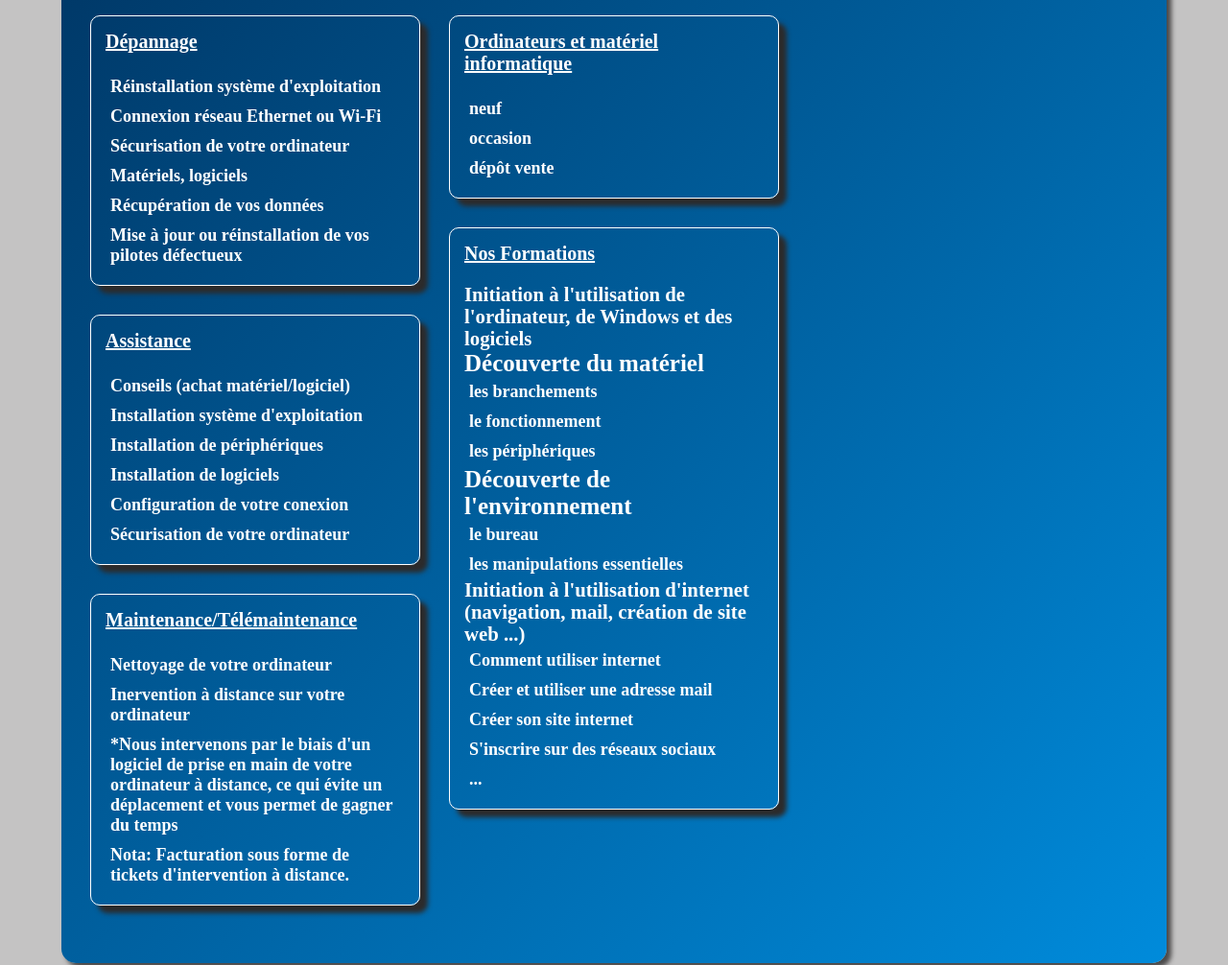
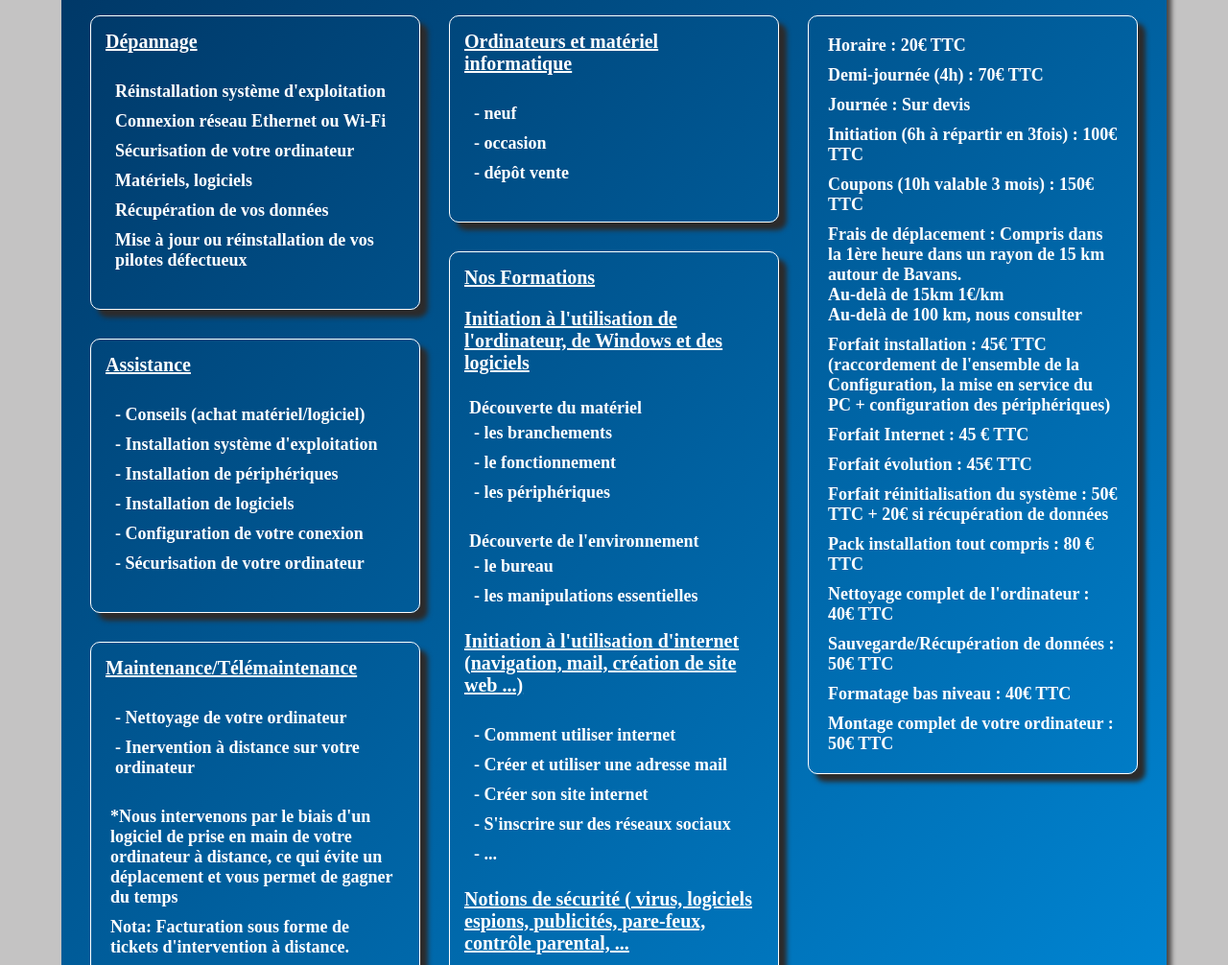
Before and after one commit to mikagame/Lmdupc, a website: page prestation.html in a window 1280 px wide. Shown: the part 1020-2026 px from the top of the page at 96% size. Drawn offline with Linux system fonts and the light colour scheme.

Commit message:
page prestation

```diff
--- a/prestation.html
+++ b/prestation.html
@@ -44,6 +44,7 @@
                     <h3>Dépannage/Assistance<br/> Maintenance/Télémaintenance
                     </h3>
                 </div>
+
                 <div class="depannage">
                     <h4>Dépannage</h4>
                     <ul>
@@ -59,23 +60,25 @@
                 <div class="assistance">
                     <h4>Assistance</h4>
                     <ul>
-                        <li>Conseils (achat matériel/logiciel)</li>
-                        <li>Installation système d'exploitation</li>
-                        <li>Installation de périphériques</li>
-                        <li>Installation de logiciels</li>
-                        <li>Configuration de votre conexion</li>
-                        <li>Sécurisation de votre ordinateur</li>
+                        <li>- Conseils (achat matériel/logiciel)</li>
+                        <li>- Installation système d'exploitation</li>
+                        <li>- Installation de périphériques</li>
+                        <li>- Installation de logiciels</li>
+                        <li>- Configuration de votre conexion</li>
+                        <li>- Sécurisation de votre ordinateur</li>
                     </ul>
                 </div>
                 <div class="maintenance">
                     <h4>Maintenance/Télémaintenance</h4>
                     <ul>
-                        <li>Nettoyage de votre ordinateur</li>
-                        <li>Inervention à distance sur votre ordinateur</li>
+                        <li>- Nettoyage de votre ordinateur</li>
+                        <li>- Inervention à distance sur votre ordinateur</li>
                     </ul>
                     <p>*Nous intervenons par le biais d'un logiciel de prise en main de votre ordinateur à distance, ce qui évite un déplacement et vous permet de gagner du temps</p>
                     <p>Nota: Facturation sous forme de tickets d'intervention à distance.</p>
                 </div>
+
+
 
             </div>
             <div class="second">
@@ -83,34 +86,38 @@
                     <i class="fas fa-laptop-code"></i>
                     <h3>Vente<br />Formations</h3>
                 </div>
+
                 <div class="vente">
                     <h4>Ordinateurs et matériel informatique</h4>
                     <ul>
-                        <li>neuf</li>
-                        <li>occasion</li>
-                        <li>dépôt vente</li>
+                        <li>- neuf</li>
+                        <li>- occasion</li>
+                        <li>- dépôt vente</li>
                     </ul>
                 </div>
                 <div class="formations">
                     <h4>Nos Formations</h4>
                     <h5>Initiation à l'utilisation de l'ordinateur, de Windows et des logiciels</h5>
                     <ul>Découverte du matériel
-                        <li>les branchements</li>
-                        <li>le fonctionnement</li>
-                        <li>les périphériques</li>
+                        <li>- les branchements</li>
+                        <li>- le fonctionnement</li>
+                        <li>- les périphériques</li>
                     </ul>
                     <ul>Découverte de l'environnement
-                        <li>le bureau</li>
-                        <li>les manipulations essentielles</li>
+                        <li>- le bureau</li>
+                        <li>- les manipulations essentielles</li>
                     </ul>
                     <h5>Initiation à l'utilisation d'internet (navigation, mail, création de site web ...)</h5>
                     <ul>
-                        <li>Comment utiliser internet</li>
-                        <li>Créer et utiliser une adresse mail</li>
-                        <li>Créer son site internet</li>
-                        <li>S'inscrire sur des réseaux sociaux</li>
-                        <li>...</li>
+                        <li>- Comment utiliser internet</li>
+                        <li>- Créer et utiliser une adresse mail</li>
+                        <li>- Créer son site internet</li>
+                        <li>- S'inscrire sur des réseaux sociaux</li>
+                        <li>- ...</li>
                     </ul>
+                    <h5>Notions de sécurité ( virus, logiciels espions, publicités, pare-feux, contrôle parental, ...</h5>
+                    <p>Formations à domicile où à distance</p>
+                    <h5>Réaliser vous même l'optimisation et la maintenance préventive de votre ordinateur</h5>
 
                 </div>
 
@@ -119,6 +126,24 @@
                 <div class="up">
                     <i class="fas fa-money-bill-wave-alt"></i>
                     <h3>Tarifs</h3>
+                </div>
+                <div class="tarifs">
+                    <p>Horaire : 20€ TTC</p>
+                    <p>Demi-journée (4h) : 70€ TTC</p>
+                    <p>Journée : Sur devis</p>
+                    <p>Initiation (6h à répartir en 3fois) : 100€ TTC</p>
+                    <p>Coupons (10h valable 3 mois) : 150€ TTC</p>
+                    <p>Frais de déplacement : Compris dans la 1ère heure dans un rayon de 15 km autour de Bavans.<br /> Au-delà de 15km 1€/km<br />Au-delà de 100 km, nous consulter</p>
+                    <p>Forfait installation : 45€ TTC<br /> (raccordement de l'ensemble de la Configuration, la mise en service du PC + configuration des périphériques)</p>
+                    <p>Forfait Internet : 45 € TTC</p>
+                    <p>Forfait évolution : 45€ TTC</p>
+                    <p>Forfait réinitialisation du système : 50€ TTC + 20€ si récupération de données</p>
+                    <p>Pack installation tout compris : 80 € TTC</p>
+                    <p>Nettoyage complet de l'ordinateur : 40€ TTC</p>
+                    <p>Sauvegarde/Récupération de données : 50€ TTC</p>
+                    <p>Formatage bas niveau : 40€ TTC</p>
+                    <p>Montage complet de votre ordinateur : 50€ TTC</p>
+
                 </div>
             </div>
 
--- a/styles/pages/_prestation.scss
+++ b/styles/pages/_prestation.scss
@@ -15,12 +15,17 @@
         border-bottom: 2px solid white;
     }
     p,
-    li {
+    li,
+    ul {
         font-size: 18px;
         list-style: none;
         padding: 5px;
     }
-    h4 {
+    ul {
+        margin-bottom: 15px;
+    }
+    h4,
+    h5 {
         margin-bottom: 20px;
         font-size: 20px;
         text-decoration: underline;
@@ -68,7 +73,8 @@
 .assistance,
 .maintenance,
 .vente,
-.formations {
+.formations,
+.tarifs {
     border: 1px solid white;
     border-radius: 10px;
     display: flex;
```
Also changed, not shown: styles/main.css, 1 other file.
